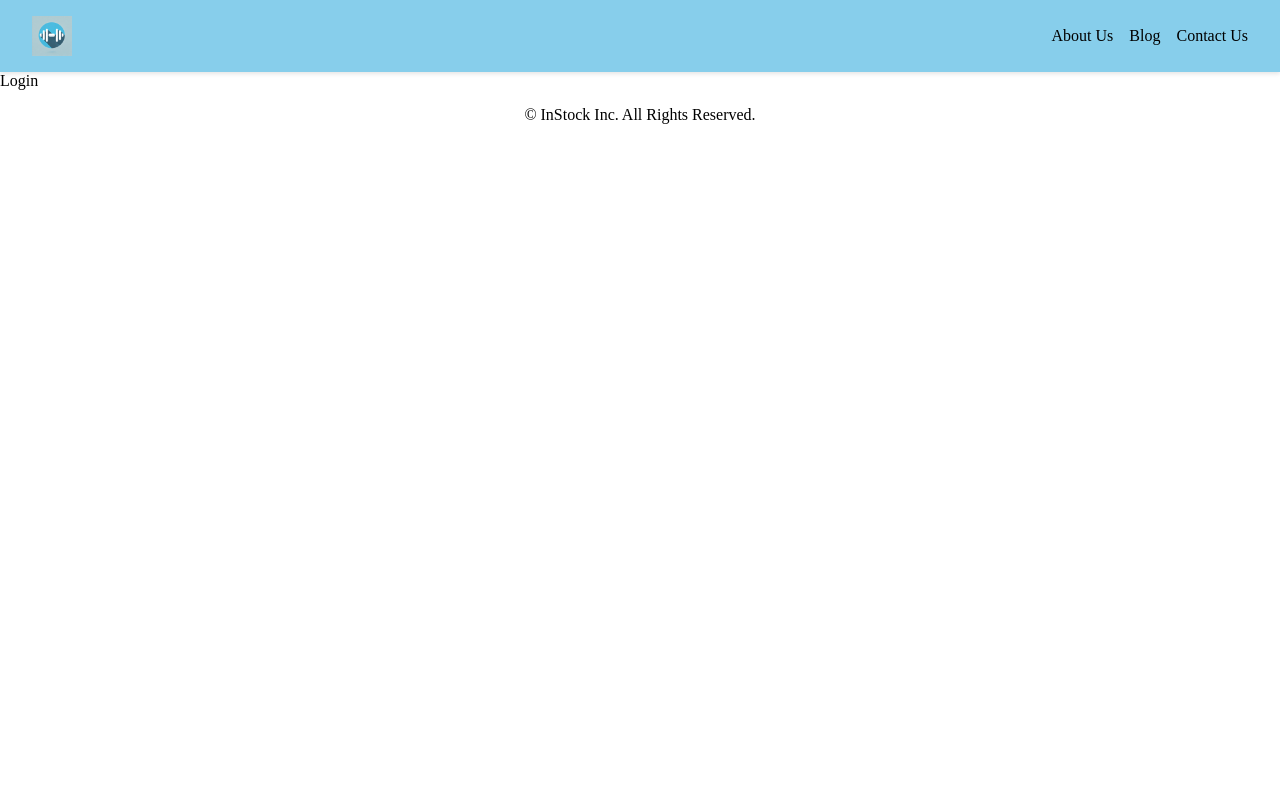
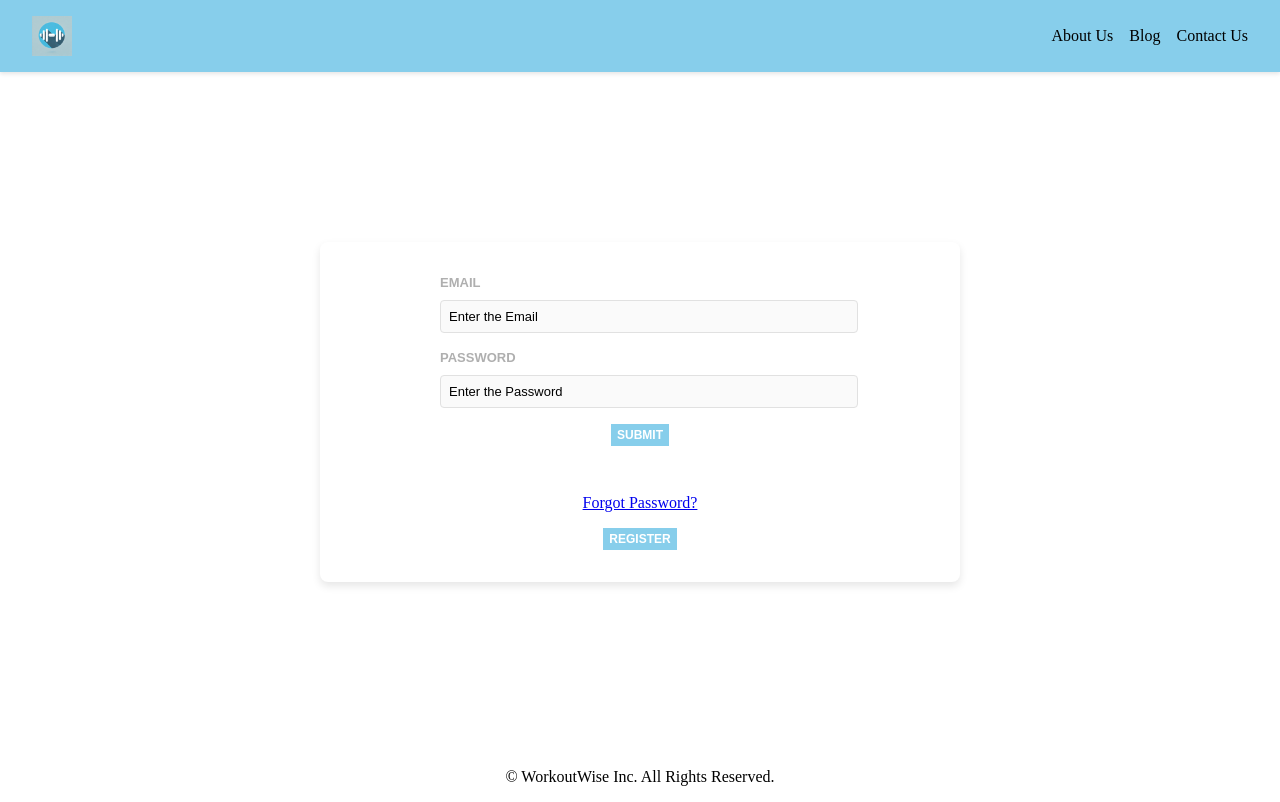
Before and after one commit to siridamineni/siri-damineni-capstone-project, a React (Vite) app in the folder workoutwise-client/: page / in a window 1280 px wide. Built offline with nearby package versions, Linux system fonts and the light colour scheme; a web font is replaced by a local one.

Commit message:
feat/login-page

```diff
--- a/workoutwise-client/package.json
+++ b/workoutwise-client/package.json
@@ -12,6 +12,7 @@
   "dependencies": {
     "react": "^18.3.1",
     "react-dom": "^18.3.1",
+    "react-router-dom": "^6.28.0",
     "sass": "^1.81.0"
   },
   "devDependencies": {
--- /dev/null
+++ b/workoutwise-client/src/components/Button/Button.jsx
@@ -0,0 +1,11 @@
+import React from "react";
+import "./Button.scss";
+function Button({ text, handleClick }) {
+  return (
+    <button className="button" onClick={handleClick}>
+      {text}
+    </button>
+  );
+}
+
+export default Button;
--- /dev/null
+++ b/workoutwise-client/src/components/Button/Button.scss
@@ -0,0 +1,15 @@
+@use "../../styles/partials/mixins" as *;
+@use "../../styles/partials/variables" as *;
+.button {
+  background-color: $primary;
+  border: none;
+  cursor: pointer;
+  @include flexbox($justify-content: center, $align-items: center);
+  @include text-style(
+    $color: $white,
+    $font-size: 0.75rem,
+    $line-height: 1.25rem,
+    $font-weight: 600,
+    $text-transform: uppercase
+  );
+}
--- a/workoutwise-client/src/components/Footer/Footer.jsx
+++ b/workoutwise-client/src/components/Footer/Footer.jsx
@@ -3,7 +3,7 @@ function Footer() {
   return (
     <div className="footer">
       <p className="footer__content">
-        &copy; InStock Inc. All Rights Reserved.
+        &copy; WorkoutWise Inc. All Rights Reserved.
       </p>
     </div>
   );
--- /dev/null
+++ b/workoutwise-client/src/components/FormField/FormField.jsx
@@ -0,0 +1,26 @@
+import "./FormField.scss";
+function FormField({
+  label,
+  name,
+  placeholder,
+  inputValue,
+  handleChange,
+  type,
+}) {
+  return (
+    <div className="formfield">
+      <label className="formfield__label">{label}</label>
+      <input
+        className="formfield__input"
+        name={name}
+        placeholder={placeholder}
+        value={inputValue}
+        onChange={handleChange}
+        required
+        type={type}
+      />
+    </div>
+  );
+}
+
+export default FormField;
--- /dev/null
+++ b/workoutwise-client/src/components/FormField/FormField.scss
@@ -0,0 +1,45 @@
+@use "../../styles/partials/mixins" as *;
+@use "../../styles/partials/variables" as *;
+.formfield {
+  width: 100%;
+  @include flexbox(
+    $flex-direction: column,
+    $gap: 0.5rem,
+    $align-items: flex-start
+  );
+  &__label {
+    @include text-style(
+      $color: $silver,
+      $font-weight: 600,
+      $text-transform: uppercase
+    );
+  }
+  &__input {
+    @include input;
+    width: 100%;
+  }
+  &__input--textarea {
+    min-height: 7rem;
+    @include tablet {
+      min-height: 2.5rem;
+    }
+  }
+
+  &__input::placeholder {
+    @include text-style($line-height: 1.2, $text-align: left);
+  }
+  &__input:focus {
+    border: 1px solid $primary;
+    outline: none;
+  }
+  @include tablet {
+    &__container {
+      @include flexbox(
+        $flex-direction: column,
+        $gap: 0.5rem,
+        $align-items: flex-start
+      );
+      flex: 1 1 auto;
+    }
+  }
+}
--- a/workoutwise-client/src/pages/Login/Login.jsx
+++ b/workoutwise-client/src/pages/Login/Login.jsx
@@ -1,7 +1,60 @@
-import React from "react";
+import { useState } from "react";
+import "./Login.scss";
+import { useNavigate } from "react-router-dom";
+import FormField from "../../components/FormField/FormField";
+import Button from "../../components/Button/Button";
+function Login() {
+  const navigate = useNavigate();
+  const [email, setEmail] = useState("");
+  const [password, setPassword] = useState("");
+  const handleEmailChange = (e) => {
+    setEmail(e.target.value);
+  };
+  const handlePasswordChange = (e) => {
+    setPassword(e.target.value);
+  };
+  const handleSubmit = (e) => {
+    e.preventDefault();
+  };
 
-function Login() {
-  return <div>Login</div>;
+  const handleNavigateToRegister = () => {
+    navigate(`/register`);
+  };
+
+  return (
+    <section className="wrapper">
+      <section className="login-container">
+        <form className="form" onSubmit={handleSubmit}>
+          <FormField
+            label="email"
+            name="email"
+            placeholder="Enter the Email"
+            inputValue={email}
+            handleChange={handleEmailChange}
+            type="email"
+          />
+          <FormField
+            label="password"
+            name="password"
+            placeholder="Enter the Password"
+            inputValue={password}
+            handleChange={handlePasswordChange}
+            type="password"
+          />
+          <Button type="submit" text="Submit" />
+        </form>
+
+        <div className="form-footer">
+          <a href="/">Forgot Password?</a>
+          <Button
+            text="Register"
+            type="button"
+            handleClick={handleNavigateToRegister}
+          />
+        </div>
+      </section>
+    </section>
+  );
 }
 
 export default Login;
--- /dev/null
+++ b/workoutwise-client/src/pages/Login/Login.scss
@@ -0,0 +1,26 @@
+@use "../../styles/partials/mixins" as *;
+@use "../../styles/partials/variables" as *;
+
+.wrapper {
+  @include flexbox();
+  width: 100vw;
+  height: calc(100vh - 120px);
+}
+.login-container {
+  @include flexbox($flex-direction: column);
+  width: 50vw;
+  border-radius: 8px;
+  overflow: hidden;
+  box-shadow: 0 4px 8px rgba(0, 0, 0, 0.1);
+  background-color: $white;
+}
+.form {
+  min-width: 400px;
+  padding: 2rem 0rem;
+  @include flexbox($flex-direction: column);
+}
+
+.form-footer {
+  @include flexbox($flex-direction: column);
+  padding: 0rem 0rem 2rem 0rem;
+}
```
Also changed, not shown: 1 other file (tests, documents, lock files or other folders).
